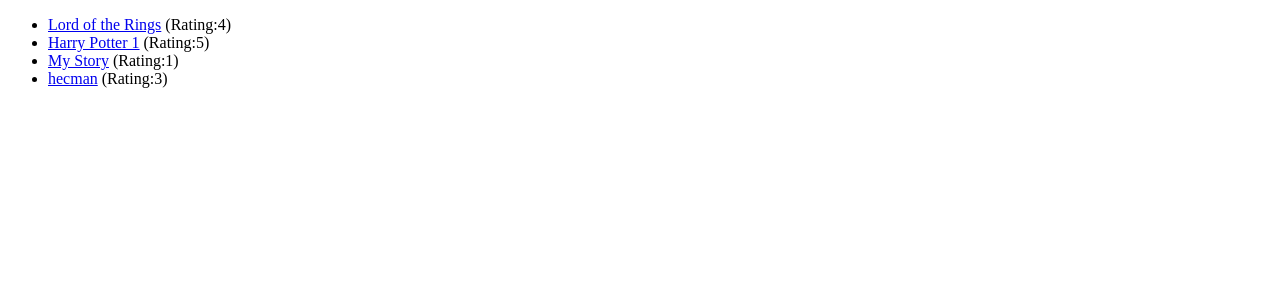
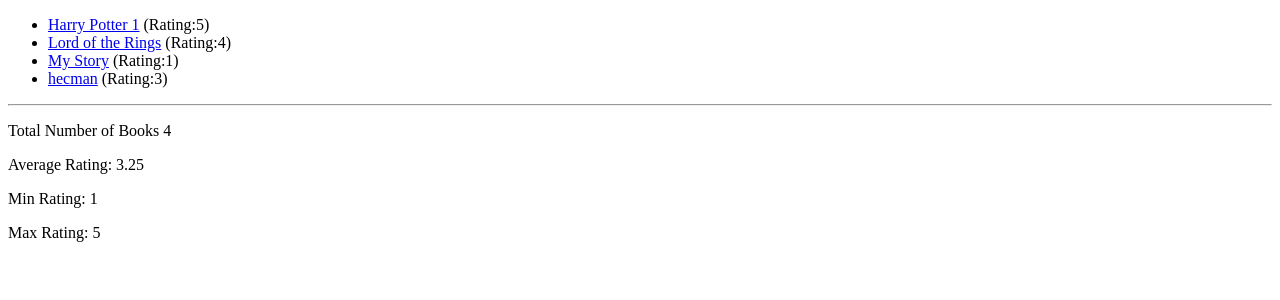
Before and after one commit to datld47/WEB_TUTOR_AI, a Django app: page / in a window 1280 px wide. Shown: the top 300 px of the page. Run offline with Django 5.2, Linux system fonts and the light colour scheme; data comes from the database, SQL or seed files in the repository.

Commit message:
branch-dat-001-v1.0.1

```diff
--- a/book_store/book_outlet/templates/book_outlet/index.html
+++ b/book_store/book_outlet/templates/book_outlet/index.html
@@ -13,4 +13,9 @@
             </li>
         {% endfor %}
     </ul>
+    <hr>
+    <p>Total Number of Books {{total_number_of_books}}</p>
+    <p>Average Rating: {{average_rating.rating__avg}}</p>
+    <p>Min Rating: {{average_rating.rating__min}}</p>
+    <p>Max Rating: {{average_rating.rating__max}}</p>
 {% endblock %}
--- a/book_store/book_outlet/views.py
+++ b/book_store/book_outlet/views.py
@@ -1,12 +1,18 @@
 from django.shortcuts import render,get_object_or_404
 from django.http import Http404
+from django.db.models import Avg,Min,Max
 
 from .models import Book
 # Create your views here
 def index(request):
-    books=Book.objects.all()
+    books=Book.objects.all().order_by("title")   #-title  giam dan
+    num_books=books.count()
+    avg_rating=books.aggregate(Avg("rating"),Min("rating"),Max("rating"))
+
     return render(request,"book_outlet/index.html",{
-        "books":books
+        "books":books,
+        "total_number_of_books":num_books,
+        "average_rating":avg_rating
     })
 
 def book_detail(request,slug):
@@ -15,7 +21,6 @@ def book_detail(request,slug):
     # except:
     #     raise Http404()
     book =get_object_or_404(Book,slug=slug)
-
     return render(request,"book_outlet/book_detail.html",{
         'title':book.title,
         'author':book.author,
```
Also changed, not shown: README.md.
